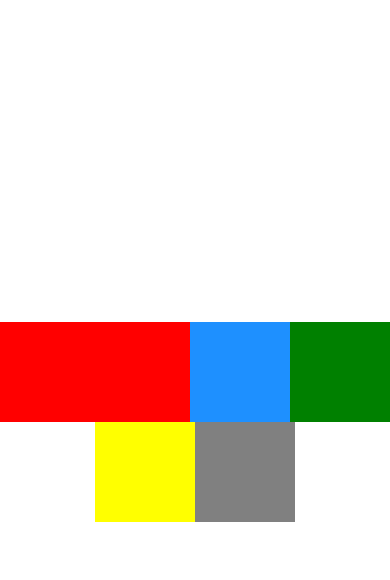
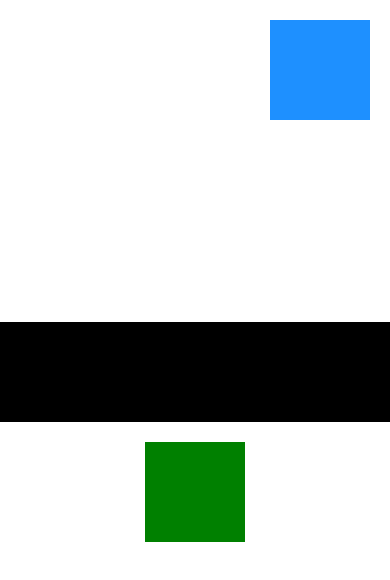
Before and after one commit to LukeConnors/DateActually, a React Native app: screen / in a window 390 px wide. Shown: the top 580 px of the page. Built offline with nearby package versions, Linux system fonts and the light colour scheme.

Commit message:
same thing

```diff
--- a/App.js
+++ b/App.js
@@ -25,10 +25,10 @@ export default function App() {
     flexWrap: "wrap"
   }}>
  <View style={{
-  backgroundColor: "red",
+  backgroundColor: "black",
   flexBasis: 100, //flex basis can set width or height
-  flexGrow: 1,
-  // width: 100,
+  flex: -1,
+  width: 400,
   height: 100,
  }}>
  </View>
@@ -36,24 +36,16 @@ export default function App() {
   backgroundColor: "dodgerblue",
   width: 100,
   height: 100,
+  right: 20,
+  top: 20,
+  position: "absolute",
 }}>
 </View>
 <View style={{
   backgroundColor: "green",
   width: 100,
   height: 100,
-}}>
-</View>
-<View style={{
-  backgroundColor: "yellow",
-  width: 100,
-  height: 100,
-}}>
-</View>
-<View style={{
-  backgroundColor: "gray",
-  width: 100,
-  height: 100,
+  top: 20,
 }}>
 </View>
   </View>
```
